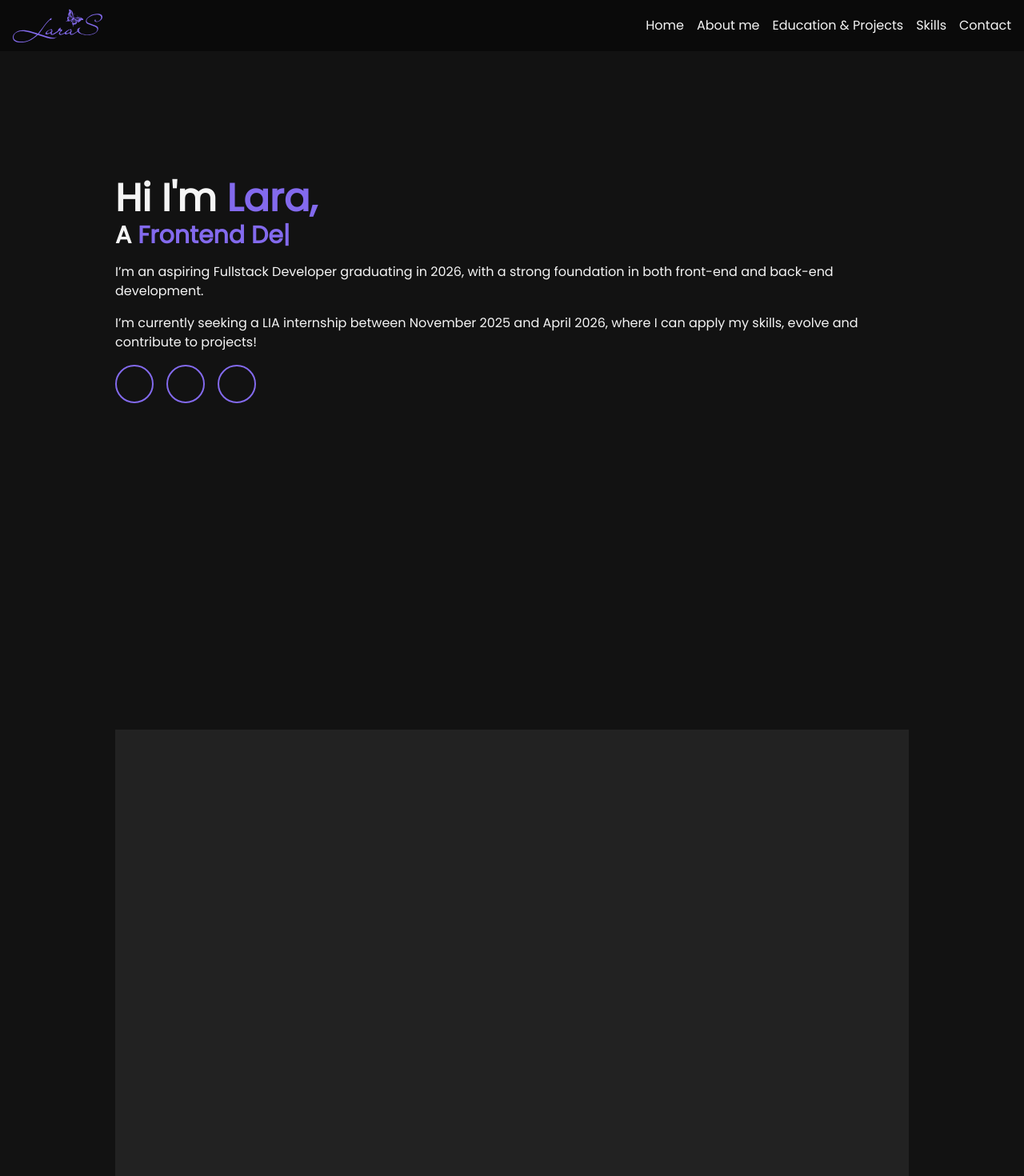
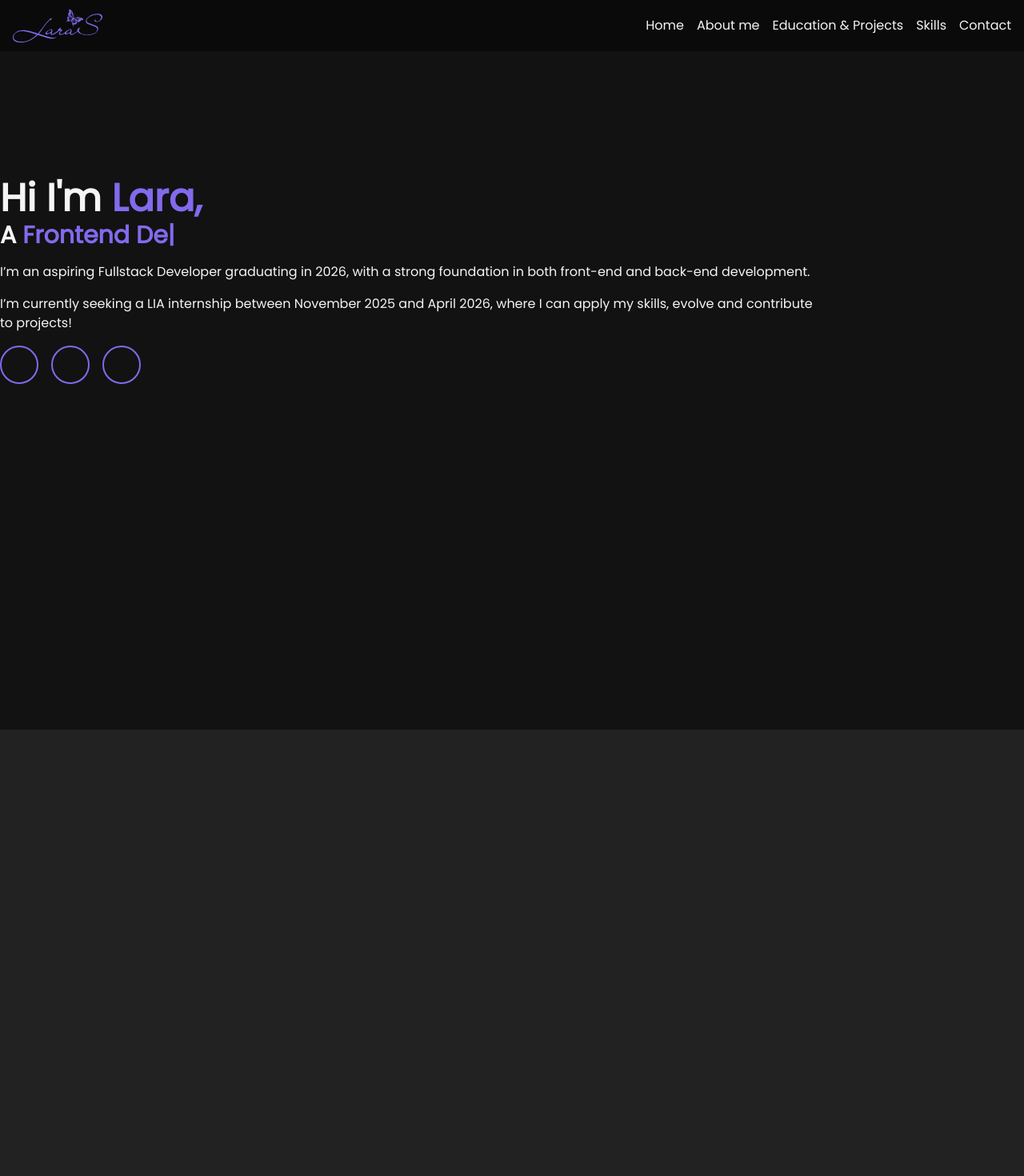
Before and after one commit to Laraass/portfolio, a React (Vite) app: page / in a window 1280 px wide. Shown: the top 1470 px of the page at 80% size. Built offline with nearby package versions, Linux system fonts and the light colour scheme; some icons are missing.

Commit message:
clean up Portfolio.tsx

```diff
--- a/src/Portfolio.tsx
+++ b/src/Portfolio.tsx
@@ -1,7 +1,10 @@
 import Layout from "./components/Layout";
 import Header from "./components/Header";
 import Home from "./sections/Home";
-import "./index.css";
+import About from "./sections/About";
+import EducationProjects from "./sections/EducationProjects";
+import Contact from "./sections/Contact";
+import Skills from "./sections/Skills";
 
 <Header />;
 
@@ -9,29 +12,15 @@ function App() {
   return (
     <Layout>
       <Home />
-      <section className="bg-shade-700 w-full min-h-screen py-28" id="about-me">
-        {/* About Me */}
-      </section>
+      <About />
+      <EducationProjects />
+      <Skills />
 
-      <section
-        className="bg-shade-800 min-h-screen py-28"
-        id="education-projects"
-      >
-        {/* Education & Projects */}
-      </section>
-
-      <section
-        className="bg-shade-700 min-h-screen py-28 text-white"
-        id="skills"
-      >
-        {/* Skills */}
-      </section>
-
-      <section className="bg-shade-800 min-h-screen py-28" id="contact">
-        {/* Contact */}
-      </section>
+      <Contact />
     </Layout>
   );
 }
 
+// Footer
+
 export default App;
--- a/src/Sections/About.tsx
+++ b/src/Sections/About.tsx
@@ -0,0 +1,11 @@
+import React from "react";
+
+const About: React.FC = () => {
+  return (
+    <section className="bg-shade-700 w-full min-h-screen py-28" id="about-me">
+      {/* About Me */}
+    </section>
+  );
+};
+
+export default About;
--- a/src/Sections/Contact.tsx
+++ b/src/Sections/Contact.tsx
@@ -0,0 +1,11 @@
+import React from "react";
+
+const Contact: React.FC = () => {
+  return (
+    <section className="bg-shade-800 min-h-screen py-28" id="contact">
+      {/* Contact */}
+    </section>
+  );
+};
+
+export default Contact;
--- a/src/Sections/EducationProjects.tsx
+++ b/src/Sections/EducationProjects.tsx
@@ -0,0 +1,11 @@
+import React from "react";
+
+const EducationProjects: React.FC = () => {
+  return (
+    <section className="min-h-screen py-28" id="education-projects">
+      {/* Education & Projects */}
+    </section>
+  );
+};
+
+export default EducationProjects;
--- a/src/Sections/Home.tsx
+++ b/src/Sections/Home.tsx
@@ -4,9 +4,9 @@ import { Icon } from "@iconify/react";
 import { TypeAnimation } from "react-type-animation";
 
 const Home: React.FC = () => {
-    return(
+  return (
     <section
-className="flex flex-col gap-4 bg-shade-800 min-h-screen py-28"
+      className="flex flex-col gap-4 min-h-screen py-28 max-w-5xl"
       id="home"
     >
       <div className="flex flex-col gap-1">
@@ -63,7 +63,7 @@ id="home"
         </Social>
       </div>
     </section>
-    )
-}
+  );
+};
 
 export default Home;
--- a/src/Sections/Skills.tsx
+++ b/src/Sections/Skills.tsx
@@ -0,0 +1,11 @@
+import React from "react";
+
+const Skills: React.FC = () => {
+  return (
+    <section className="bg-shade-700 min-h-screen py-28 text-white" id="skills">
+      {/* Skills */}
+    </section>
+  );
+};
+
+export default Skills;
--- a/src/components/Layout.tsx
+++ b/src/components/Layout.tsx
@@ -10,7 +10,7 @@ const Layout = ({ children }: LayoutProps) => {
     <div className="flex flex-col items-center bg-shade-800 text-shade-100">
       <Header />
 
-      <main className="min-h-screen w-full max-w-5xl flex-1 px-4 pb-20 pt-24 md:pb-16 md:pt-28">
+      <main className="min-h-screen w-full flex-1 pb-20 pt-24 md:pb-16 md:pt-28">
         {children}
       </main>
 
```
Lines whose indentation alone changed are shown as unchanged.
